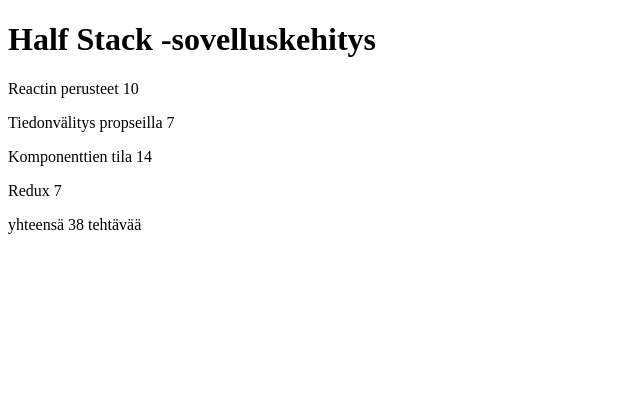
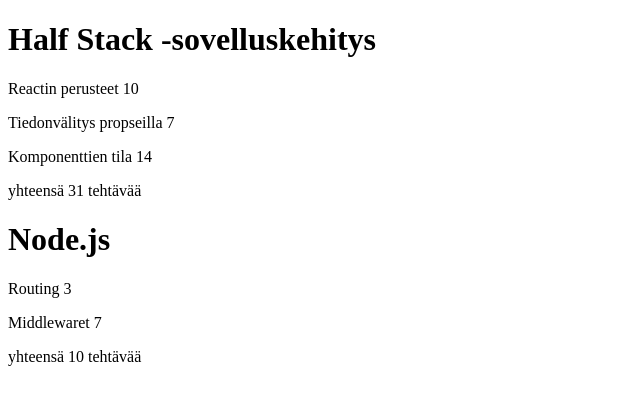
Before and after one commit to twaananen/FullStackOpen, a React (Create React App) app in the folder 1/: page / in a window 1280 px wide. Shown: the top 402 px of the page, without its empty margins (0-640 px from the left). Built offline with nearby package versions, Linux system fonts and the light colour scheme.

Commit message:
submission for exercises 2.4-2.5

```diff
--- a/1/src/App.js
+++ b/1/src/App.js
@@ -3,11 +3,11 @@ import Kurssi from "./components/Kurssi";
 
 
 
-const App = ({kurssi}) => {
+const App = ({kurssit}) => {
 
   return (
     <div>
-      <Kurssi kurssi={kurssi}></Kurssi>
+      {kurssit.map(kurssi => <Kurssi kurssi={kurssi}></Kurssi>)}
     </div>
   )
 }
--- a/1/src/components/Kurssi.js
+++ b/1/src/components/Kurssi.js
@@ -1,7 +1,37 @@
 import React from "react";
-import Otsikko from "./Otsikko";
-import Sisalto from "./Sisalto";
-import Yhteensa from "./Yhteensa";
+
+
+const Otsikko = ({nimi}) => {
+    return (
+      <div>
+        <h1>{nimi} </h1>
+      </div>
+    )
+  }
+
+  const Sisalto = ({osat}) => {
+    return (
+      <div>
+          {osat.map(osa => <Osa nimi={osa.nimi} tehtavia={osa.tehtavia} /> )}
+      </div>
+    )
+  }
+
+  const Yhteensa = ({osat}) => {
+    return (
+      <div>
+        <p>yhteensä {osat.reduce((summa,osa) =>  summa+osa.tehtavia,0)} tehtävää </p>
+      </div>
+    )
+  }
+
+  const Osa = ({nimi,tehtavia}) => {
+    return (
+      <div>
+        <p>{nimi} {tehtavia}</p>
+      </div>
+    )
+  }
 
 const Kurssi = ({kurssi}) => {
     return(
--- a/1/src/index.js
+++ b/1/src/index.js
@@ -2,29 +2,47 @@ import React from 'react'
 import ReactDOM from 'react-dom'
 import App from "./App";
 
-const kurssi = {
+const kurssit = [
+  {
     nimi: 'Half Stack -sovelluskehitys',
+    id: 1,
     osat: [
       {
         nimi: 'Reactin perusteet',
-      tehtavia: 10
+        tehtavia: 10,
+        id: 1
       },
       {
         nimi: 'Tiedonvälitys propseilla',
-      tehtavia: 7
+        tehtavia: 7,
+        id: 2
       },
       {
         nimi: 'Komponenttien tila',
-      tehtavia: 14
+        tehtavia: 14,
+        id: 3
+      }
+    ]
   },
   {
-      nimi: 'Redux',
-      tehtavia: 7
+    nimi: 'Node.js',
+    id: 2,
+    osat: [
+      {
+        nimi: 'Routing',
+        tehtavia: 3,
+        id: 1
+      },
+      {
+        nimi: 'Middlewaret',
+        tehtavia: 7,
+        id: 2
       }
     ]
   }
+]
 
 ReactDOM.render(
-  <App kurssi = {kurssi}/>,
+  <App kurssit = {kurssit}/>,
   document.getElementById('root')
 )
```
Lines whose indentation alone changed are shown as unchanged.
